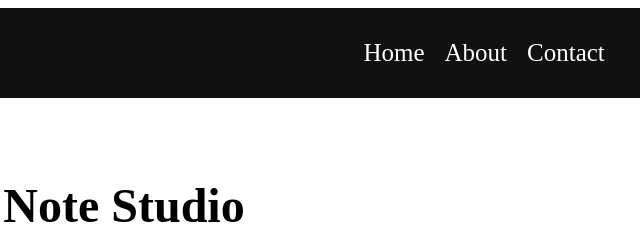
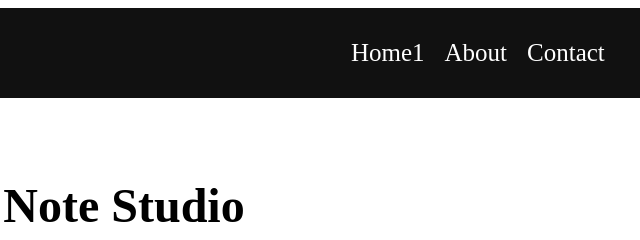
Before and after one commit to thanhdoan1612/note-portfolio-gatsby-ts, a Gatsby site: page /about in a window 1280 px wide. Shown: the top 240 px of the page, 586-1226 px from the left. Built offline with nearby package versions, Linux system fonts and the light colour scheme; Gatsby itself is replaced by a stand-in of ours.

Commit message:
Test github pipeline

```diff
--- a/src/components-layout/navbar.tsx
+++ b/src/components-layout/navbar.tsx
@@ -7,7 +7,7 @@ const Navbar = () => {
     <Nav>
       <NavList>
         <NavItem>
-          <StyledLink to="/">Home</StyledLink>
+          <StyledLink to="/">Home1</StyledLink>
         </NavItem>
         <NavItem>
           <StyledLink to="/about">About</StyledLink>
```
Also changed, not shown: firebase.json, 2 other files.
